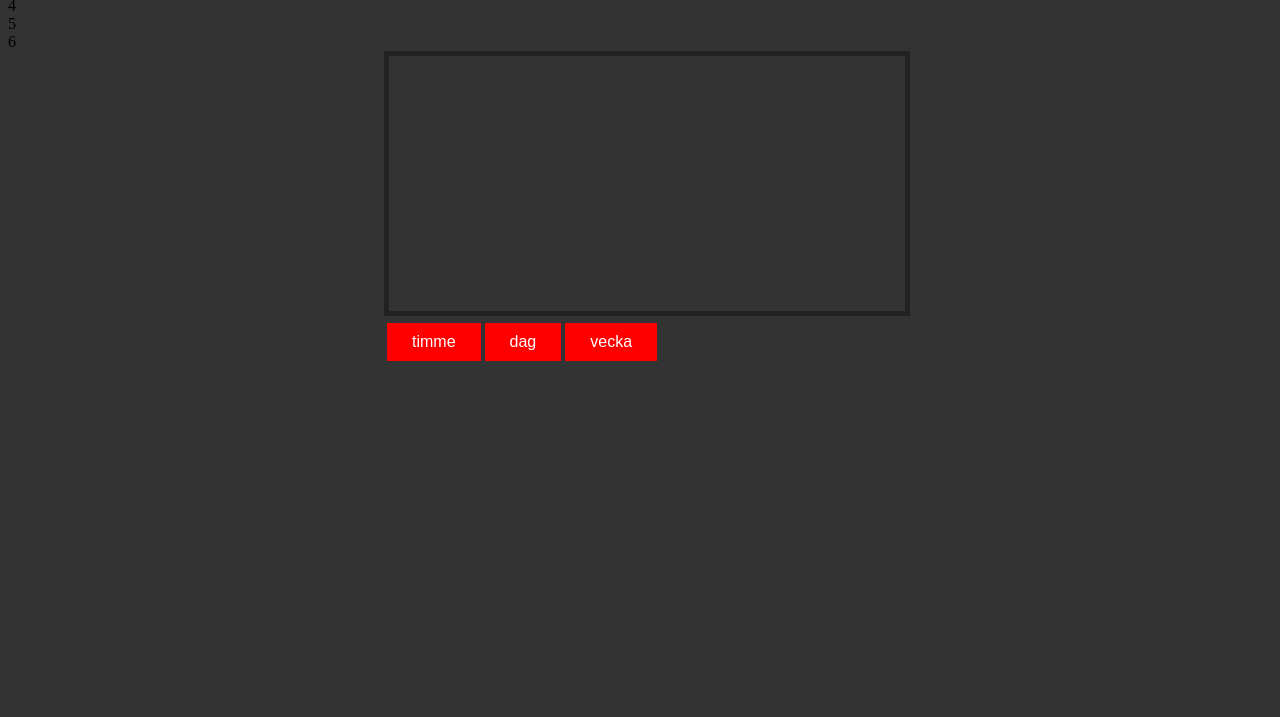
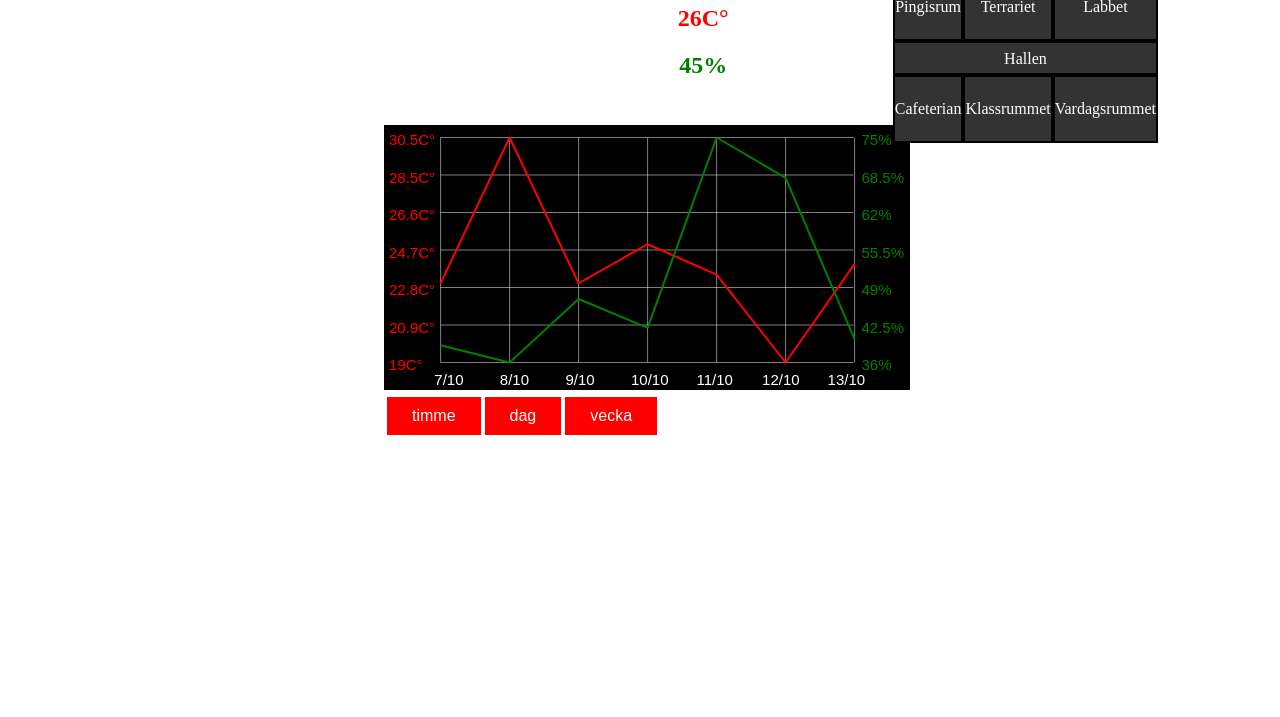
Before and after one commit to SirMacke/EasyTemp, a website: page public/room/room.html in a window 1280 px wide. Shown: the part 83-800 px from the top of the page. Drawn offline with Linux system fonts and the light colour scheme.

Commit message:
Arduino post test

```diff
--- a/public/room/room.css
+++ b/public/room/room.css
@@ -1,9 +1,21 @@
 body {
-    background-color: #333;
+    background-color: white;
+    float: none;
+}
+
+.head {
+    height: 200px;
+    float: left;
+}
+
+#header {
+    width: 70%;
+    height: 100px;
+    float: left;
 }
 
 h1 {
-    color: white;
+    color: black;
     text-align: center;
 }
 
@@ -19,7 +31,7 @@ h1 {
 }
 
 #graf {
-    border: 5px solid #222;
+    border: 5px solid #000;
 }
 
 .graf {
@@ -38,9 +50,57 @@ h1 {
     font-size: 16px;
     width: 100%;
     border: none;
+    border: black;
+}
+
+.button:hover {
+    transform: scale(1.05);
 }
 
 #table {
     margin: auto;
     width: 20%;
 }
+
+.map-container {
+    -webkit-touch-callout: none;
+    -webkit-user-select: none;
+    -khtml-user-select: none;
+    -moz-user-select: none;
+    -ms-user-select: none;
+    user-select: none;
+    display: grid;
+    width: 20vmin;
+    margin-top: 3rem;
+    grid-template-columns: repeat(3, 1fr);
+    grid-template-rows: auto 20% auto;
+}
+
+.map-container>div {
+    background-color: #333333;
+    height: calc(20vmin * 0.4);
+    text-align: center;
+    line-height: calc(20vmin * 0.4);
+    border: 2px solid black;
+    transition: all 200ms ease;
+    z-index: 0;
+    color: white;
+}
+
+.map-container>div:hover {
+    cursor: pointer;
+    transform: scale(1.07);
+    filter: brightness(0.9);
+    z-index: 1;
+}
+
+.map-container>div:active {
+    filter: brightness(1.15);
+}
+
+#hallway {
+    height: calc(20vmin * 0.185);
+    line-height: calc(20vmin * 0.2);
+    grid-column: 1/4;
+    grid-row: 2/3;
+}
--- a/public/room/room.html
+++ b/public/room/room.html
@@ -9,18 +9,26 @@
 </head>
 
 <body>
-    <div class="map-container">
-        <div id="room1">Pingisrum</div>
-        <div id="room2">Terrariet</div>
-        <div id="room3">nått rum</div>
-        <div id="hallway">hall</div>
-        <div id="room4">4</div>
-        <div id="room5">5</div>
-        <div id="room6">6</div>
+    <div class="head" style="width: 100%;">
+        <div class="head" style="width:40%"></div>
+        <div class="head" style="width: 30%;">
+            <h1></h1>
+            <h2 id="temp"></h2>
+            <h2 id="humidity"></h2>
+        </div>
+        <div class="map-container">
+            <div id="room1" href>Pingisrum</div>
+            <div id="room2">Terrariet</div>
+            <div id="room3">Labbet</div>
+            <div id="hallway">Hallen</div>
+            <div id="room4">Cafeterian</div>
+            <div id="room5">Klassrummet</div>
+            <div id="room6">Vardagsrummet</div>
+        </div>
     </div>
 
     <div class="graf">
-        <canvas id="graf" ></canvas>
+        <canvas id="graf"></canvas>
     </div>
     <div class="graf">
         <table>
```
Also changed, not shown: routes/room.js (+4 -12 lines).
